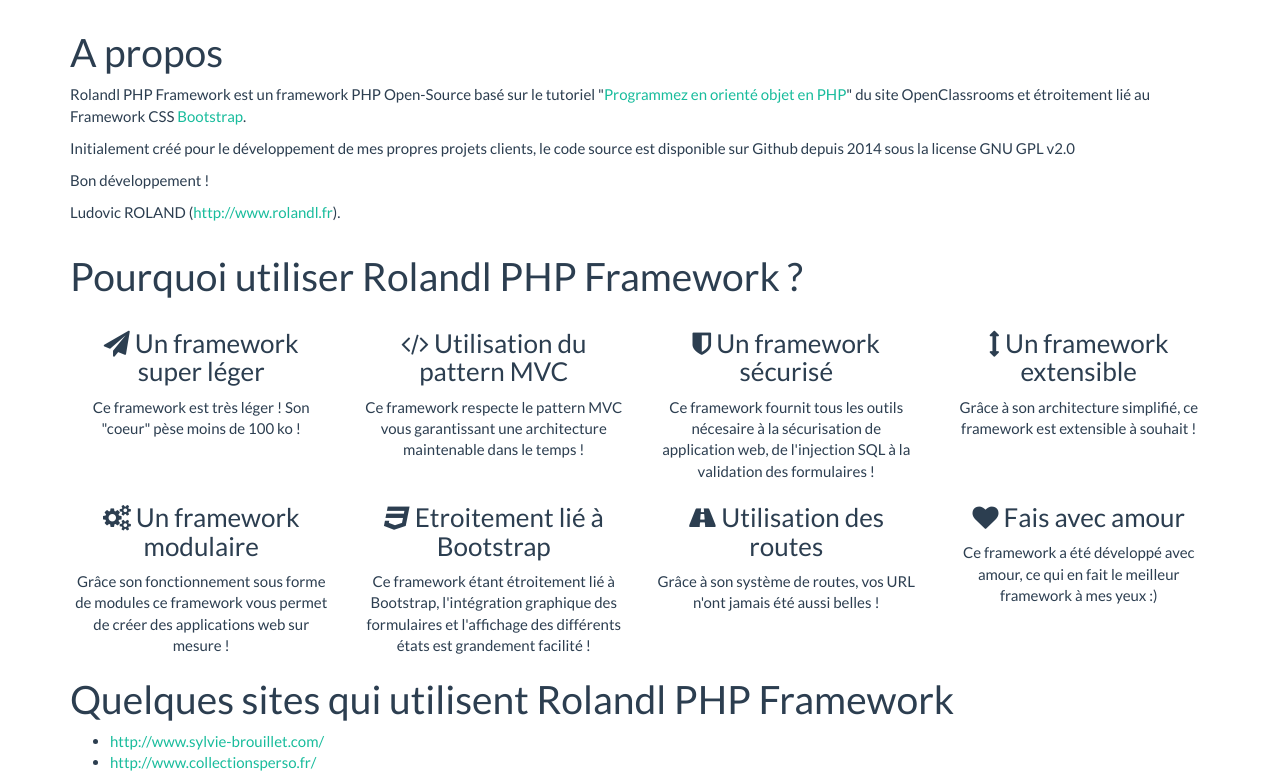
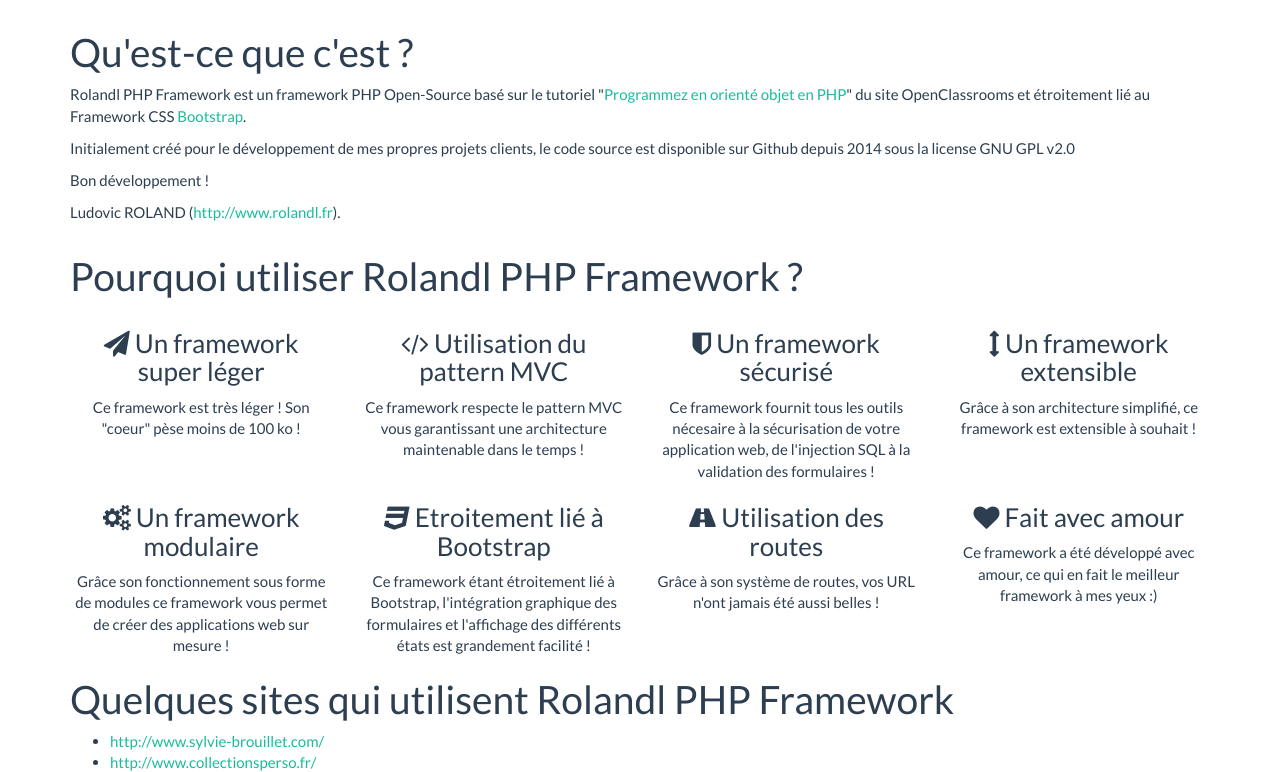
Before and after one commit to ludovicroland/rolandl-php-framework-doc, a PHP site: page / in a window 1280 px wide. Shown: the part 60-832 px from the top of the page. Run offline with PHP 8.4, Linux system fonts and the light colour scheme.

Commit message:
Orthographe

```diff
--- a/index.php
+++ b/index.php
@@ -9,7 +9,7 @@
     <div class="container">
       <div class="row">
         <div class="col-lg-12">
-          <h1>A propos</h1>
+          <h1>Qu'est-ce que c'est ?</h1>
           <p>Rolandl PHP Framework est un framework PHP Open-Source basé sur le tutoriel "<a href="http://openclassrooms.com/courses/programmez-en-oriente-objet-en-php" target="_blank">Programmez en orienté objet en PHP</a>" du site OpenClassrooms et étroitement lié au Framework CSS <a hre="http://getbootstrap.com/" target="_blank">Bootstrap</a>.</p>
           </p>Initialement créé pour le développement de mes propres projets clients, le code source est disponible sur Github depuis 2014 sous la license GNU GPL v2.0</p>
           <p>Bon développement !</p>
@@ -34,7 +34,7 @@
         </div>
        <div class="col-md-3 col-sm-6">
           <h3><i class="fa fa-shield"></i> Un framework sécurisé</h3>
-          <div>Ce framework fournit tous les outils nécesaire à la sécurisation de application web, de l'injection SQL à la validation des formulaires !</div>
+          <div>Ce framework fournit tous les outils nécesaire à la sécurisation de votre application web, de l'injection SQL à la validation des formulaires !</div>
         </div>
         <div class="col-md-3 col-sm-6">
           <h3><i class="fa fa-arrows-v"></i> Un framework extensible</h3>
@@ -56,7 +56,7 @@
           <div>Grâce à son système de routes, vos URL n'ont jamais été aussi belles !</div>
         </div>
         <div class="col-md-3 col-sm-6">
-          <h3><i class="fa fa-heart"></i> Fais avec amour</h3>
+          <h3><i class="fa fa-heart"></i> Fait avec amour</h3>
           <div>Ce framework a été développé avec amour, ce qui en fait le meilleur framework à mes yeux :)</div>
         </div>
       </div>
```
